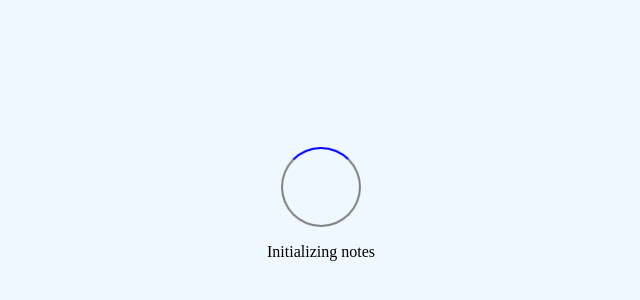
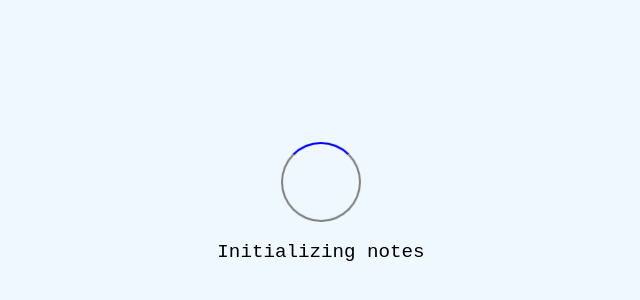
Before and after one commit to MaorBemdoo/Notes-App, a React (Vite) app: page / in a window 1280 px wide. Shown: the part 188-488 px from the top of the page, without its empty margins (319-959 px from the left). Built offline with nearby package versions, Linux system fonts and the light colour scheme.

Commit message:
Finished working on p tag and styled

```diff
--- a/src/styles/loading.css
+++ b/src/styles/loading.css
@@ -19,6 +19,11 @@
     animation: spinnerAnim 500ms infinite forwards;
 }
 
+#loading p{
+    font-size: 1.2rem;
+    font-family: 'Fira Code', 'Courier New', Courier, monospace;
+}
+
 @keyframes spinnerAnim {
     to{
         transform: rotate(1turn);
```
